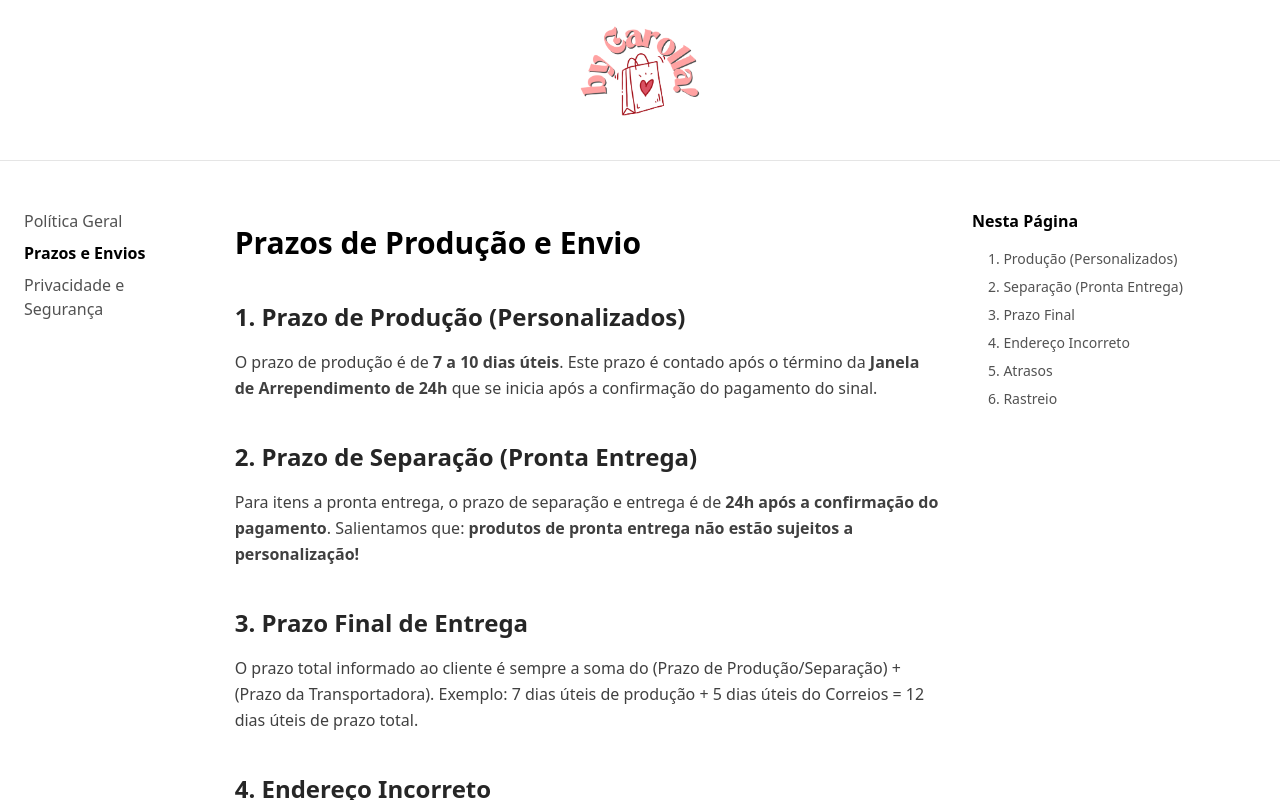
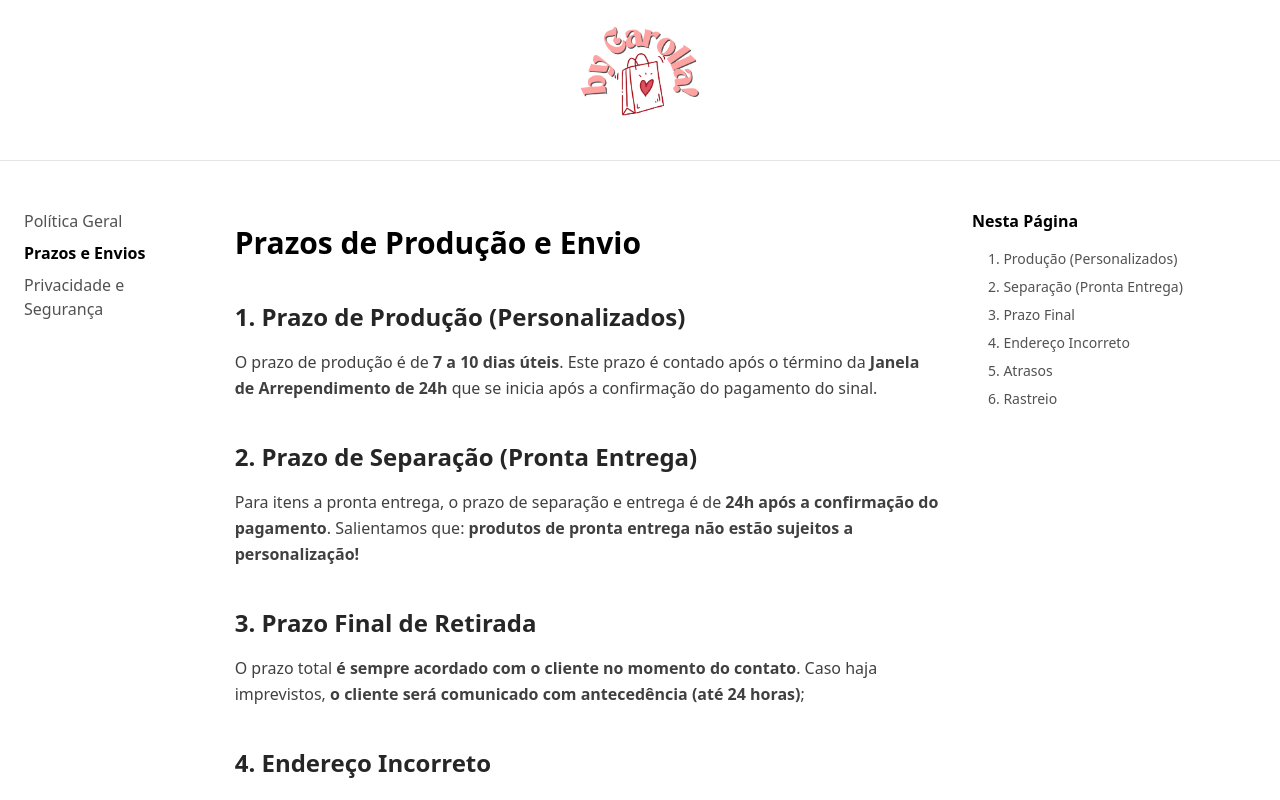
Before and after one commit to nathanmontt/bycarolla, a React (Vite) app: page / in a window 1280 px wide. Both pictures are taken after a click on the button "Prazos e Envios". Shown: the top 800 px of the page. Built offline with nearby package versions, Linux system fonts and the light colour scheme.

Commit message:
Finishin the 6th part

```diff
--- a/src/pages/Shipping.jsx
+++ b/src/pages/Shipping.jsx
@@ -13,11 +13,11 @@ const ShippingContent = () => (
     <h2 className={h2Style} id="envios-2">2. Prazo de Separação (Pronta Entrega)</h2>
     <p className={pStyle}>Para itens a pronta entrega, o prazo de separação e entrega é de <strong>24h após a confirmação do pagamento</strong>. Salientamos que: <strong>produtos de pronta entrega não estão sujeitos a personalização!</strong></p>
 
-    <h2 className={h2Style} id="envios-3">3. Prazo Final de Entrega</h2>
-    <p className={pStyle}>O prazo total informado ao cliente é sempre a soma do (Prazo de Produção/Separação) + (Prazo da Transportadora). Exemplo: 7 dias úteis de produção + 5 dias úteis do Correios = 12 dias úteis de prazo total. </p>
+    <h2 className={h2Style} id="envios-3">3. Prazo Final de Retirada</h2>
+    <p className={pStyle}>O prazo total <strong>é sempre acordado com o cliente no momento do contato</strong>. Caso haja imprevistos, <strong>o cliente será comunicado com antecedência (até 24 horas)</strong>;</p>
 
     <h2 className={h2Style} id="envios-4">4. Endereço Incorreto</h2>
-    <p className={pStyle}>O preenchimento correto do endereço de entrega é de total responsabilidade do cliente.  119] Caso o pedido retorne para nós por "Endereço Incorreto" ou "Destinatário Ausente", um novo frete será cobrado para o reenvio.  120]</p>
+    <p className={pStyle}>O preenchimento correto do endereço de entrega é de total responsabilidade do cliente. Caso o pedido retorne para nós por "Endereço Incorreto" ou "Destinatário Ausente", um novo frete será cobrado para o reenvio.</p>
 
     <h2 className={h2Style} id="envios-5">5. Atrasos da Transportadora</h2>
     <p className={pStyle}>Nós nos responsabilizamos por abrir chamados (PI) e monitorar a entrega junto à transportadora, mas não temos controle sobre eventuais atrasos.  122, 123] Manteremos você informado sobre o status do chamado. </p>
```
